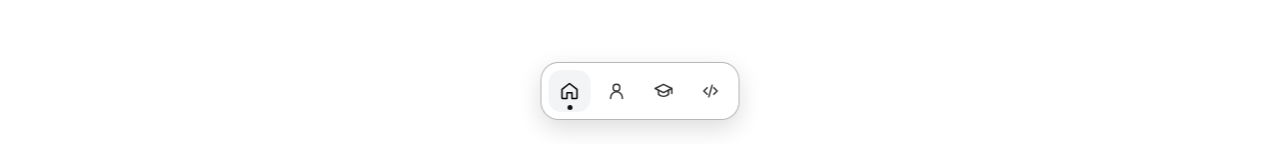
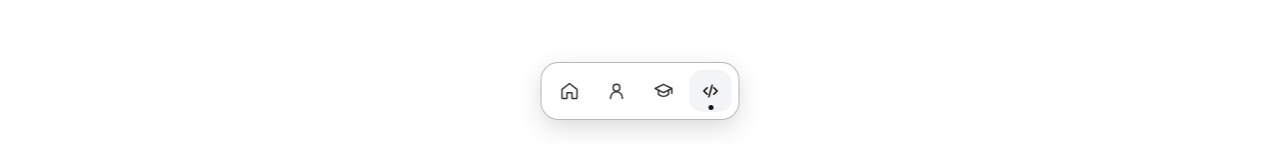
Before and after one commit to omeshsidda-ui/Portfolio, a React (Vite) app: page / in a window 1280 px wide. Shown: the part 656-800 px from the top of the page. Built offline with nearby package versions, Linux system fonts and the light colour scheme; a web font is replaced by a local one.

Commit message:
Track active section and refine custom cursor lifecycle

```diff
--- a/src/HomePage.tsx
+++ b/src/HomePage.tsx
@@ -67,10 +67,46 @@ function FloatingDock() {
     { id: 'education', label: 'Education', icon: 'education' },
     { id: 'skills', label: 'Skills', icon: 'code' },
   ];
+  const [activeSection, setActiveSection] = useState('home');
+
+  useEffect(() => {
+    const sections = items
+      .map(({ id }) => document.getElementById(id))
+      .filter((section): section is HTMLElement => section !== null);
+
+    const updateActiveSection = () => {
+      const marker = window.innerHeight * 0.32;
+      const current = sections.find((section) => {
+        const bounds = section.getBoundingClientRect();
+        return bounds.top <= marker && bounds.bottom > marker;
+      });
+      const atPageEnd = window.scrollY + window.innerHeight >= document.documentElement.scrollHeight - 2;
+
+      if (atPageEnd && sections.length) setActiveSection(sections[sections.length - 1].id);
+      else if (current) setActiveSection(current.id);
+    };
+
+    updateActiveSection();
+    window.addEventListener('scroll', updateActiveSection, { passive: true });
+    window.addEventListener('resize', updateActiveSection);
+    return () => {
+      window.removeEventListener('scroll', updateActiveSection);
+      window.removeEventListener('resize', updateActiveSection);
+    };
+  }, []);
+
   return (
     <nav aria-label="Page sections" className="floating-dock">
-      {items.map((item, index) => (
-        <a key={item.id} href={`#${item.id}`} aria-label={item.label} title={item.label} className={`dock-icon${index === 0 ? ' dock-icon-active' : ''}`}>
+      {items.map((item) => (
+        <a
+          key={item.id}
+          href={`#${item.id}`}
+          aria-label={item.label}
+          aria-current={activeSection === item.id ? 'location' : undefined}
+          title={item.label}
+          onClick={() => setActiveSection(item.id)}
+          className={`dock-icon${activeSection === item.id ? ' dock-icon-active' : ''}`}
+        >
           <Symbol name={item.icon} />
         </a>
       ))}
```
